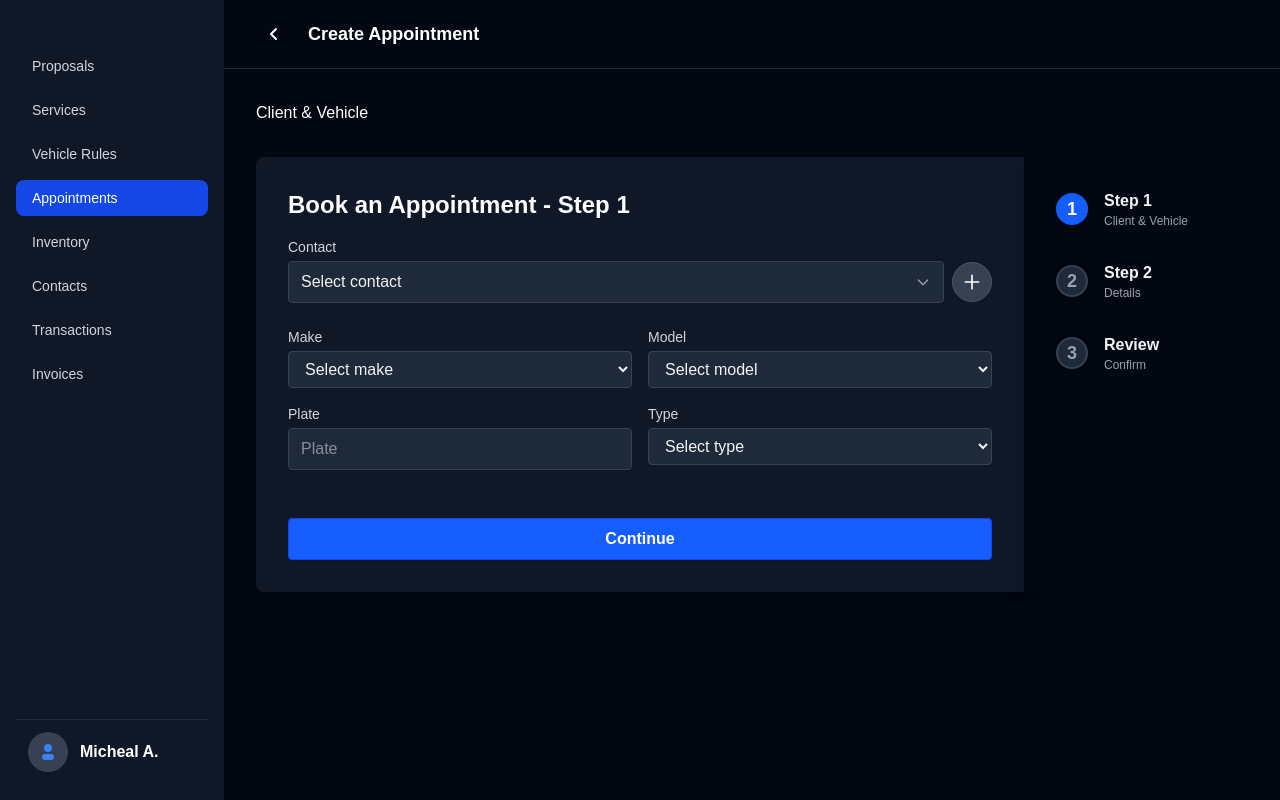
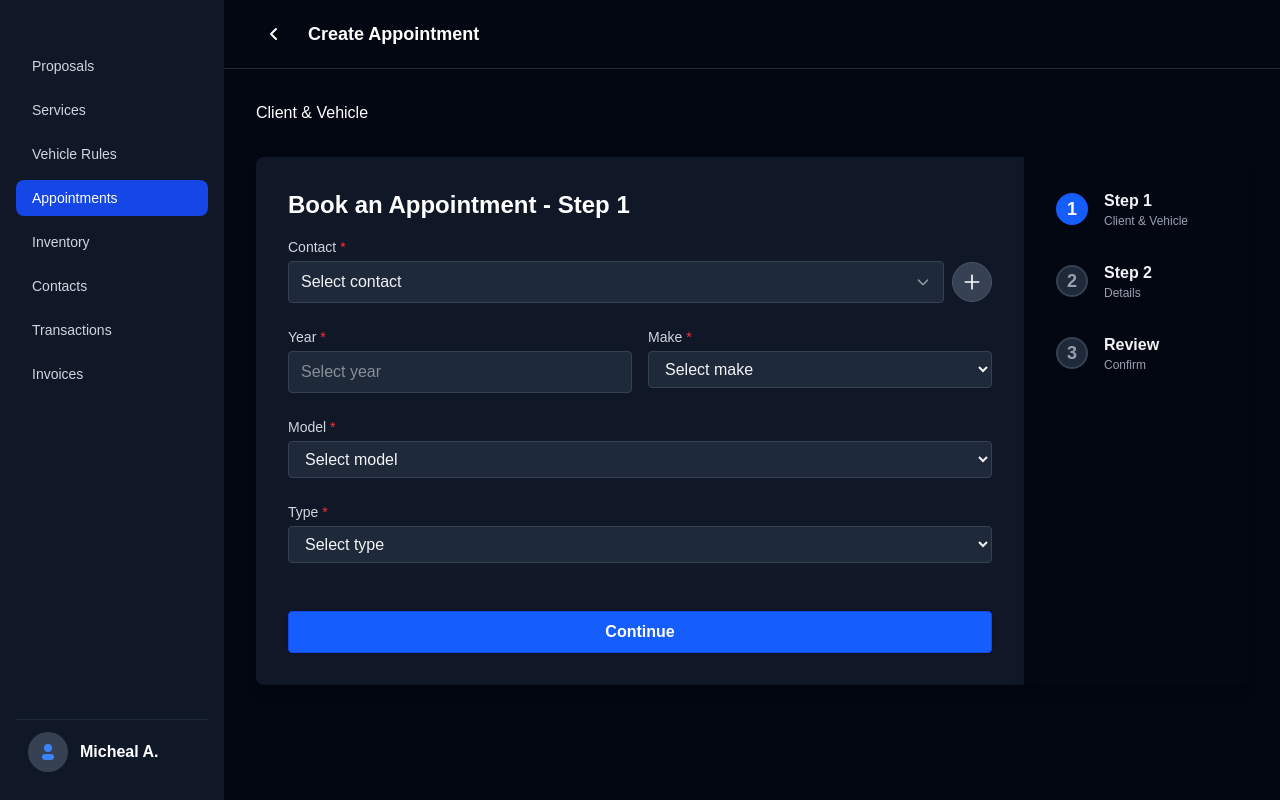
Before and after one commit to quocld/booking, a Next.js app: page /appointment/step-1 in a window 1280 px wide. Built offline with nearby package versions, Linux system fonts and the light colour scheme.

Commit message:
[feat] form validation

```diff
--- a/src/app/appointment/step-1/ClientInfoForm.tsx
+++ b/src/app/appointment/step-1/ClientInfoForm.tsx
@@ -15,11 +15,17 @@ interface ClientInfoFormValues {
   model: string;
   plate: string;
   type: string;
+  year: string;
 }
 
 const makes = ["Toyota", "Honda", "Ford", "Tesla"];
 const models = ["Corolla", "Civic", "F-150", "Model 3"];
 const types = ["Sedan", "SUV", "Truck", "Electric"];
+
+// Add a utility to generate years
+const years = Array.from({ length: 31 }, (_, i) =>
+  (new Date().getFullYear() - i).toString()
+);
 
 export default function ClientInfoForm() {
   const setClientInfo = useBookingStore((s) => s.setClientInfo);
@@ -28,13 +34,28 @@ export default function ClientInfoForm() {
   const [manual, setManual] = useState(false);
   const router = useRouter();
 
+  // Add state for year dropdown
+  const [yearSearch, setYearSearch] = useState("");
+  const [yearDropdownOpen, setYearDropdownOpen] = useState(false);
+
   // Make contacts stateful so we can add new ones
   const [contacts] = useState([
-    { id: "1", name: "John Doe", email: "john@example.com", phone: "123-456-7890" },
-    { id: "2", name: "Jane Smith", email: "jane@example.com", phone: "987-654-3210" },
+    {
+      id: "1",
+      name: "John Doe",
+      email: "john@example.com",
+      phone: "123-456-7890",
+    },
+    {
+      id: "2",
+      name: "Jane Smith",
+      email: "jane@example.com",
+      phone: "987-654-3210",
+    },
   ]);
 
-  const { control, handleSubmit, setValue, watch } = useForm<ClientInfoFormValues>({
+  const { control, handleSubmit, setValue, watch, formState: { errors } } =
+    useForm<ClientInfoFormValues>({
       defaultValues: {
         contactName: "",
         email: "",
@@ -43,6 +64,7 @@ export default function ClientInfoForm() {
         model: "",
         plate: "",
         type: "",
+        year: "",
       },
     });
 
@@ -79,13 +101,21 @@ export default function ClientInfoForm() {
     <form onSubmit={handleSubmit(onSubmit)} className="space-y-6">
       {/* Contact Selection with Add Button */}
       <div>
-        <label className="block text-sm font-medium mb-1 text-gray-300">Contact</label>
+        <label className="block text-sm font-medium mb-1 text-gray-300">
+          Contact <span className="text-red-500">*</span>
+        </label>
         <Controller
           name="contactName"
           control={control}
+          rules={{ required: "Please select a contact" }}
           render={({ field }) => (
+            <>
               <ContactSelect
-              value={contacts.find((c) => c.id === field.value) as Contact | undefined}
+                value={
+                  contacts.find((c) => c.id === field.value) as
+                    | Contact
+                    | undefined
+                }
                 onSelect={(contact) => {
                   field.onChange(contact.id);
                   setValue("email", contact.email || "");
@@ -93,6 +123,10 @@ export default function ClientInfoForm() {
                   setManual(false);
                 }}
               />
+              {errors.contactName && (
+                <p className="text-red-500 text-xs mt-1">{errors.contactName.message}</p>
+              )}
+            </>
           )}
         />
       </div>
@@ -100,32 +134,56 @@ export default function ClientInfoForm() {
       {manual && (
         <div className="grid grid-cols-1 md:grid-cols-2 gap-4 w-full">
           <div>
-            <label className="block text-sm font-medium mb-1 text-gray-300">Email</label>
+            <label className="block text-sm font-medium mb-1 text-gray-300">
+              Email <span className="text-red-500">*</span>
+            </label>
             <Controller
               name="email"
               control={control}
-              render={({ field }: { field: ControllerRenderProps<ClientInfoFormValues, "email"> }) => (
+              rules={{ required: "Please enter an email" }}
+              render={({
+                field,
+              }: {
+                field: ControllerRenderProps<ClientInfoFormValues, "email">;
+              }) => (
+                <>
                   <input
                     type="email"
                     {...field}
                     className="w-full bg-gray-800 border border-gray-700 rounded px-3 py-2 text-gray-100 focus:outline-none focus:ring-2 focus:ring-blue-500"
                     placeholder="Email"
                   />
+                  {errors.email && (
+                    <p className="text-red-500 text-xs mt-1">{errors.email.message}</p>
+                  )}
+                </>
               )}
             />
           </div>
           <div>
-            <label className="block text-sm font-medium mb-1 text-gray-300">Phone</label>
+            <label className="block text-sm font-medium mb-1 text-gray-300">
+              Phone <span className="text-red-500">*</span>
+            </label>
             <Controller
               name="phone"
               control={control}
-              render={({ field }: { field: ControllerRenderProps<ClientInfoFormValues, "phone"> }) => (
+              rules={{ required: "Please enter a phone number" }}
+              render={({
+                field,
+              }: {
+                field: ControllerRenderProps<ClientInfoFormValues, "phone">;
+              }) => (
+                <>
                   <input
                     type="tel"
                     {...field}
                     className="w-full bg-gray-800 border border-gray-700 rounded px-3 py-2 text-gray-100 focus:outline-none focus:ring-2 focus:ring-blue-500"
                     placeholder="Phone"
                   />
+                  {errors.phone && (
+                    <p className="text-red-500 text-xs mt-1">{errors.phone.message}</p>
+                  )}
+                </>
               )}
             />
           </div>
@@ -134,74 +192,169 @@ export default function ClientInfoForm() {
       {/* Vehicle Info */}
       <div className="grid grid-cols-1 md:grid-cols-2 gap-4 w-full">
         <div>
-          <label className="block text-sm font-medium mb-1 text-gray-300">Make</label>
+          <label className="block text-sm font-medium mb-1 text-gray-300">
+            Year <span className="text-red-500">*</span>
+          </label>
+          <Controller
+            name="year"
+            control={control}
+            rules={{ required: "Please select a year" }}
+            render={({ field }) => {
+              const filteredYears = years.filter((y) => y.includes(yearSearch));
+              return (
+                <div className="relative">
+                  <input
+                    type="text"
+                    value={field.value || ""}
+                    onFocus={() => setYearDropdownOpen(true)}
+                    onClick={() => setYearDropdownOpen(true)}
+                    placeholder="Select year"
+                    className="w-full bg-gray-800 border border-gray-700 rounded px-3 py-2 text-gray-100 focus:outline-none focus:ring-2 focus:ring-blue-500 cursor-pointer"
+                    readOnly
+                  />
+                  {yearDropdownOpen && (
+                    <div className="absolute z-10 mt-1 w-full bg-gray-900 border border-gray-700 rounded shadow-lg max-h-60 overflow-auto">
+                      <div className="p-2">
+                        <input
+                          type="text"
+                          value={yearSearch}
+                          onChange={(e) => setYearSearch(e.target.value)}
+                          placeholder="Search year..."
+                          className="w-full bg-gray-800 border border-gray-700 rounded px-2 py-1 text-gray-100 focus:outline-none focus:ring-2 focus:ring-blue-500 mb-2"
+                          autoFocus
+                        />
+                      </div>
+                      {filteredYears.length > 0 ? (
+                        filteredYears.map((y) => (
+                          <div
+                            key={y}
+                            className="px-3 py-2 cursor-pointer hover:bg-blue-600 hover:text-white"
+                            onMouseDown={() => {
+                              field.onChange(y);
+                              setYearSearch("");
+                              setYearDropdownOpen(false);
+                            }}
+                          >
+                            {y}
+                          </div>
+                        ))
+                      ) : (
+                        <div className="px-3 py-2 text-gray-400">
+                          No years found
+                        </div>
+                      )}
+                    </div>
+                  )}
+                  {errors.year && (
+                    <p className="text-red-500 text-xs mt-1">{errors.year.message}</p>
+                  )}
+                </div>
+              );
+            }}
+          />
+        </div>
+        <div>
+          <label className="block text-sm font-medium mb-1 text-gray-300">
+            Make <span className="text-red-500">*</span>
+          </label>
           <Controller
             name="make"
             control={control}
-            render={({ field }: { field: ControllerRenderProps<ClientInfoFormValues, "make"> }) => (
+            rules={{ required: "Please select a make" }}
+            render={({
+              field,
+            }: {
+              field: ControllerRenderProps<ClientInfoFormValues, "make">;
+            }) => (
+              <>
                 <select
                   {...field}
                   className="w-full bg-gray-800 border border-gray-700 rounded px-3 py-2 text-gray-100 focus:outline-none focus:ring-2 focus:ring-blue-500"
                 >
-                <option value="" disabled>Select make</option>
+                  <option value="" disabled>
+                    Select make
+                  </option>
                   {makes.map((make) => (
-                  <option key={make} value={make}>{make}</option>
+                    <option key={make} value={make}>
+                      {make}
+                    </option>
                   ))}
                 </select>
+                {errors.make && (
+                  <p className="text-red-500 text-xs mt-1">{errors.make.message}</p>
+                )}
+              </>
+            )}
+          />
+        </div>
+      </div>
+      <div>
+        <label className="block text-sm font-medium mb-1 text-gray-300">
+          Model <span className="text-red-500">*</span>
+        </label>
+        <Controller
+          name="model"
+          control={control}
+          rules={{ required: "Please select a model" }}
+          render={({
+            field,
+          }: {
+            field: ControllerRenderProps<ClientInfoFormValues, "model">;
+          }) => (
+            <>
+              <select
+                {...field}
+                className="w-full bg-gray-800 border border-gray-700 rounded px-3 py-2 text-gray-100 focus:outline-none focus:ring-2 focus:ring-blue-500"
+              >
+                <option value="" disabled>
+                  Select model
+                </option>
+                {models.map((model) => (
+                  <option key={model} value={model}>
+                    {model}
+                  </option>
+                ))}
+              </select>
+              {errors.model && (
+                <p className="text-red-500 text-xs mt-1">{errors.model.message}</p>
+              )}
+            </>
           )}
         />
       </div>
       <div>
-          <label className="block text-sm font-medium mb-1 text-gray-300">Model</label>
+        <label className="block text-sm font-medium mb-1 text-gray-300">
+          Type <span className="text-red-500">*</span>
+        </label>
         <Controller
-            name="model"
+          name="type"
           control={control}
-            render={({ field }: { field: ControllerRenderProps<ClientInfoFormValues, "model"> }) => (
+          rules={{ required: "Please select a type" }}
+          render={({
+            field,
+          }: {
+            field: ControllerRenderProps<ClientInfoFormValues, "type">;
+          }) => (
+            <>
               <select
                 {...field}
                 className="w-full bg-gray-800 border border-gray-700 rounded px-3 py-2 text-gray-100 focus:outline-none focus:ring-2 focus:ring-blue-500"
               >
-                <option value="" disabled>Select model</option>
-                {models.map((model) => (
-                  <option key={model} value={model}>{model}</option>
+                <option value="" disabled>
+                  Select type
+                </option>
+                {types.map((type) => (
+                  <option key={type} value={type}>
+                    {type}
+                  </option>
                 ))}
               </select>
+              {errors.type && (
+                <p className="text-red-500 text-xs mt-1">{errors.type.message}</p>
+              )}
+            </>
           )}
         />
-        </div>
-        <div>
-          <label className="block text-sm font-medium mb-1 text-gray-300">Plate</label>
-          <Controller
-            name="plate"
-            control={control}
-            render={({ field }: { field: ControllerRenderProps<ClientInfoFormValues, "plate"> }) => (
-              <input
-                type="text"
-                {...field}
-                className="w-full bg-gray-800 border border-gray-700 rounded px-3 py-2 text-gray-100 focus:outline-none focus:ring-2 focus:ring-blue-500"
-                placeholder="Plate"
-              />
-            )}
-          />
-        </div>
-        <div>
-          <label className="block text-sm font-medium mb-1 text-gray-300">Type</label>
-          <Controller
-            name="type"
-            control={control}
-            render={({ field }: { field: ControllerRenderProps<ClientInfoFormValues, "type"> }) => (
-              <select
-                {...field}
-                className="w-full bg-gray-800 border border-gray-700 rounded px-3 py-2 text-gray-100 focus:outline-none focus:ring-2 focus:ring-blue-500"
-              >
-                <option value="" disabled>Select type</option>
-                {types.map((type) => (
-                  <option key={type} value={type}>{type}</option>
-                ))}
-              </select>
-            )}
-          />
-        </div>
       </div>
       <button
         type="submit"
--- /dev/null
+++ b/src/components/Select.tsx
@@ -0,0 +1,84 @@
+import React, { useState, useRef, useEffect } from "react";
+
+export interface SelectOption {
+  label: string;
+  value: string;
+}
+
+interface SelectProps {
+  label?: string;
+  value?: string;
+  onChange: (value: string) => void;
+  options: SelectOption[];
+  placeholder?: string;
+}
+
+const Select: React.FC<SelectProps> = ({ label, value, onChange, options, placeholder }) => {
+  const [open, setOpen] = useState(false);
+  const [search, setSearch] = useState("");
+  const ref = useRef<HTMLDivElement>(null);
+
+  useEffect(() => {
+    function handleClickOutside(event: MouseEvent) {
+      if (ref.current && !ref.current.contains(event.target as Node)) {
+        setOpen(false);
+      }
+    }
+    document.addEventListener("mousedown", handleClickOutside);
+    return () => document.removeEventListener("mousedown", handleClickOutside);
+  }, []);
+
+  const filtered = options.filter(opt =>
+    opt.label.toLowerCase().includes(search.toLowerCase())
+  );
+
+  const selectedLabel = options.find(opt => opt.value === value)?.label || "";
+
+  return (
+    <div className="w-full" ref={ref}>
+      {label && <label className="block text-sm font-medium mb-1 text-gray-300">{label}</label>}
+      <input
+        type="text"
+        value={selectedLabel}
+        placeholder={placeholder}
+        className="w-full bg-gray-800 border border-gray-700 rounded px-3 py-2 text-gray-100 focus:outline-none focus:ring-2 focus:ring-blue-500 cursor-pointer"
+        readOnly
+        onFocus={() => setOpen(true)}
+        onClick={() => setOpen(true)}
+      />
+      {open && (
+        <div className="absolute z-10 mt-1 w-full bg-gray-900 border border-gray-700 rounded shadow-lg max-h-60 overflow-auto">
+          <div className="p-2">
+            <input
+              type="text"
+              value={search}
+              onChange={e => setSearch(e.target.value)}
+              placeholder="Search..."
+              className="w-full bg-gray-800 border border-gray-700 rounded px-2 py-1 text-gray-100 focus:outline-none focus:ring-2 focus:ring-blue-500 mb-2"
+              autoFocus
+            />
+          </div>
+          {filtered.length > 0 ? (
+            filtered.map(opt => (
+              <div
+                key={opt.value}
+                className="px-3 py-2 cursor-pointer hover:bg-blue-600 hover:text-white"
+                onMouseDown={() => {
+                  onChange(opt.value);
+                  setSearch("");
+                  setOpen(false);
+                }}
+              >
+                {opt.label}
+              </div>
+            ))
+          ) : (
+            <div className="px-3 py-2 text-gray-400">No options found</div>
+          )}
+        </div>
+      )}
+    </div>
+  );
+};
+
+export default Select;
```
Lines whose indentation alone changed are shown as unchanged.
